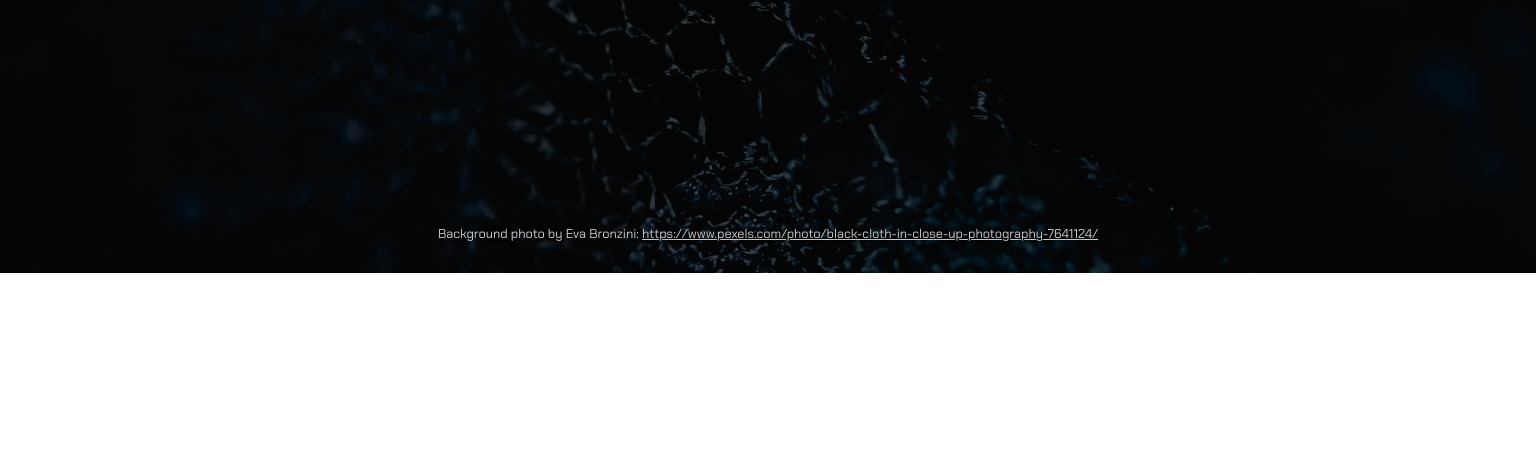
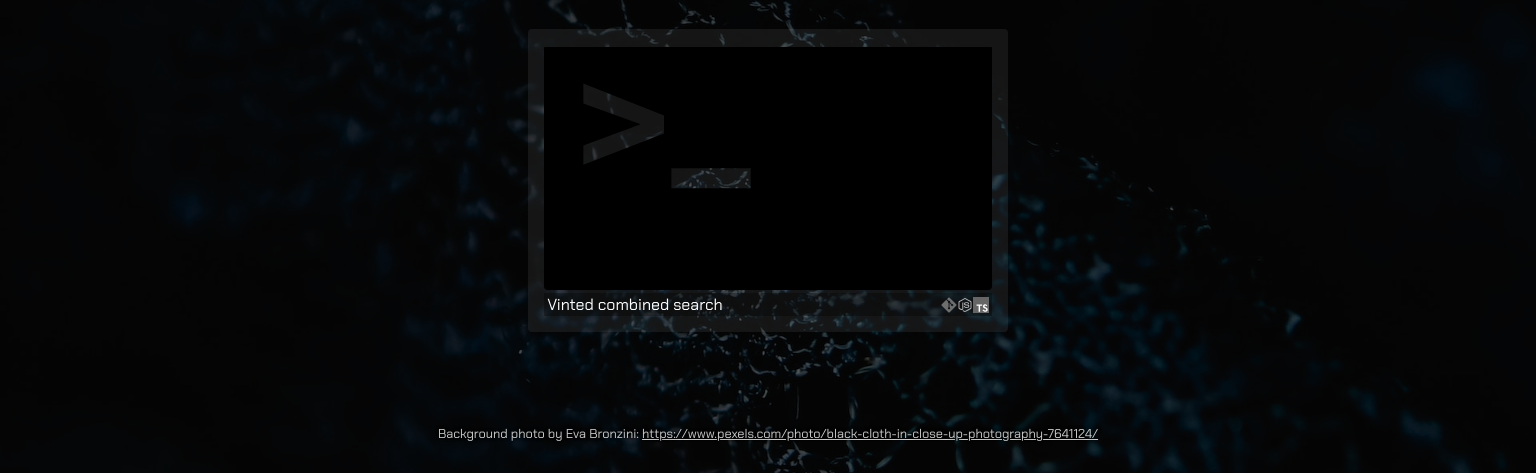
Before and after one commit to AnthonyLeDu/portfolio, a website: page index.html in a window 1536 px wide. Shown: the part 527-1000 px from the top of the page. Before the commit the page ends 800 px from the top, so only its background shows below. Drawn offline with Linux system fonts and the light colour scheme.

Commit message:
Project flex-basis using fixed em value

```diff
--- a/css/style.css
+++ b/css/style.css
@@ -201,7 +201,7 @@ button img {
 
 .project {
   box-sizing: border-box;
-  flex-basis: 80%;
+  flex-basis: 30em;
   display: flex;
   flex-direction: column;
   justify-content: center;
@@ -353,10 +353,6 @@ footer a {
   #header-title h1::before {
     content: "| ";
   }
-
-  .project {
-    flex-basis: 45%;
-  }
 }
 
 @media (min-width: 1000px) {
@@ -394,10 +390,6 @@ footer a {
     margin-left: 2em;
   }
 
-  .project {
-    flex-basis: 30%;
-  }
-
 }
 
 @media (min-width: 1400px) {
@@ -413,7 +405,4 @@ footer a {
     flex-direction: row;
   }
 
-  .project {
-    flex-basis: 23%;
-  }
 }
```
